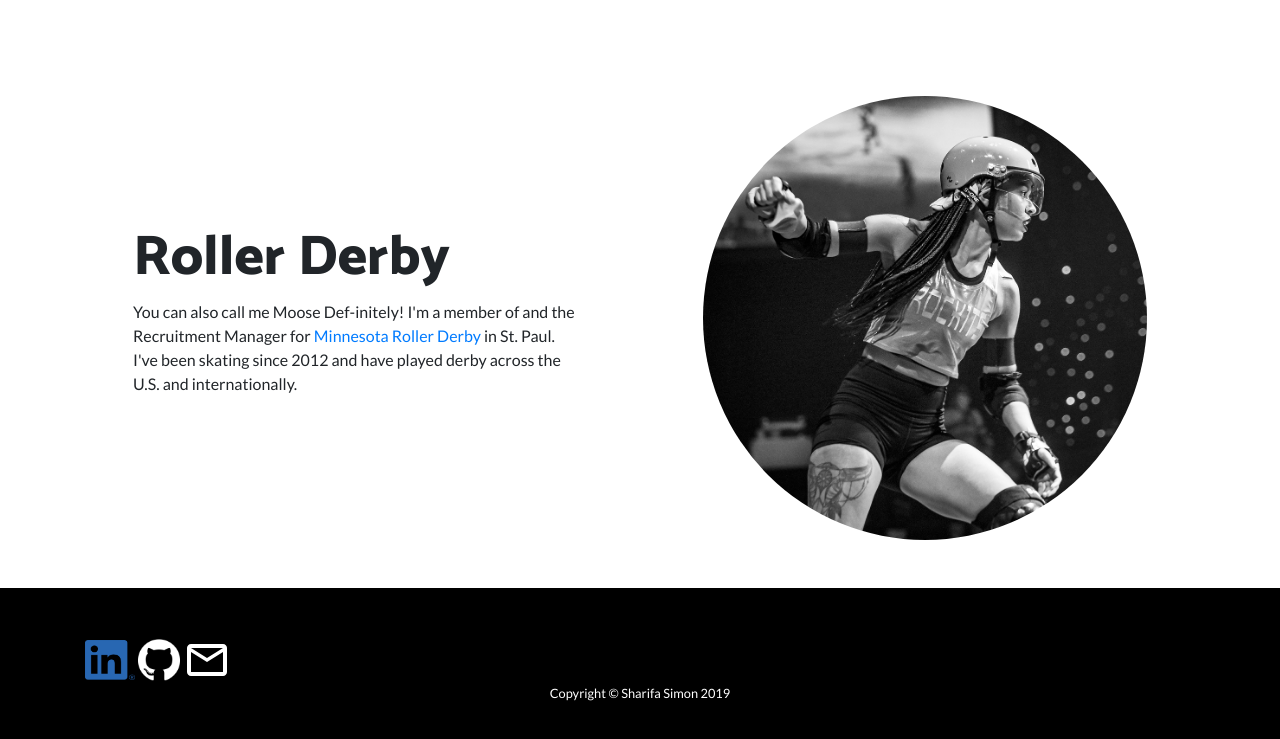
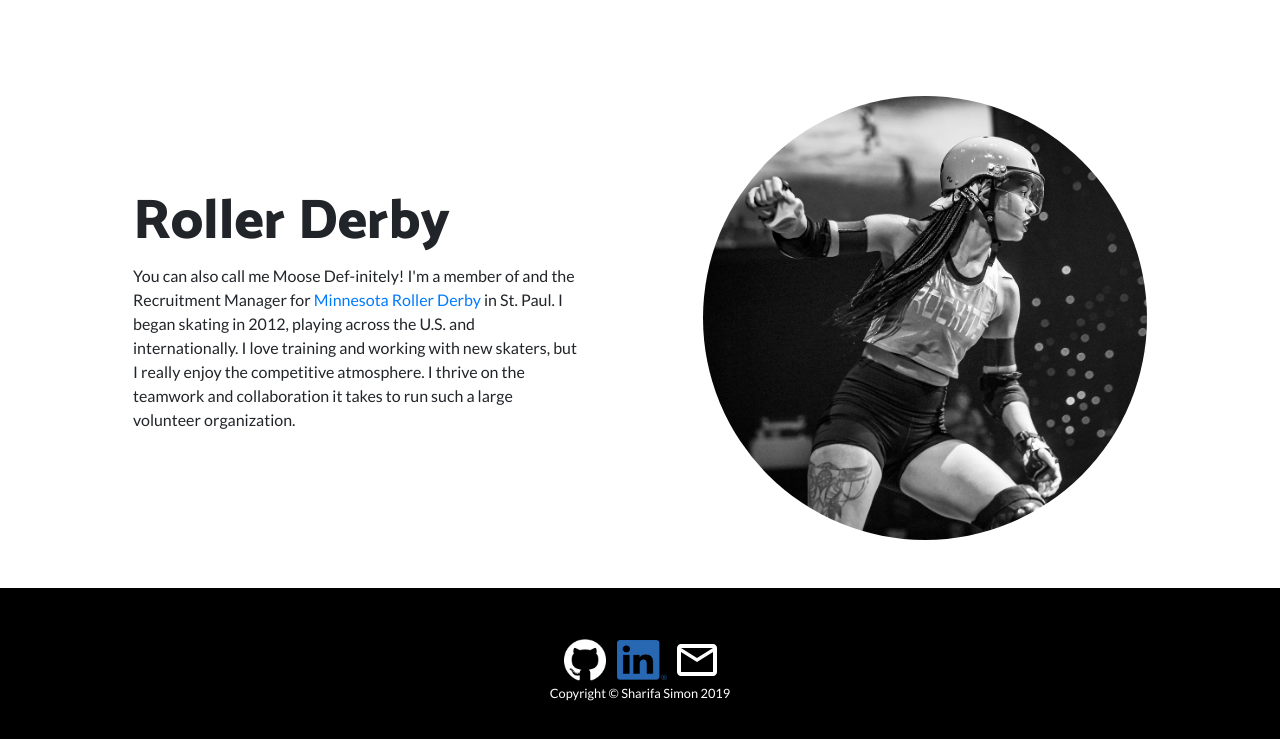
Before and after one commit to sharifa-simon/personal-website, a website: page index.html in a window 1280 px wide. Shown: the part 1906-2645 px from the top of the page. Drawn offline with Linux system fonts and the light colour scheme.

Commit message:
add margins to contact icons

```diff
--- a/index.html
+++ b/index.html
@@ -121,7 +121,8 @@
             <h2 class="display-4">Roller Derby</h2>
             <p>You can also call me Moose Def-initely! I'm a member of and the Recruitment Manager for <a href="http://www.mnrollerderby.com">Minnesota
               Roller Derby</a> in St. Paul.
-              I've been skating since 2012 and have played derby across the U.S. and internationally. </p>
+              I began skating in 2012, playing across the U.S. and internationally. I love training and working with new skaters, but I really enjoy the competitive
+              atmosphere. I thrive on the teamwork and collaboration it takes to run such a large volunteer organization.</p>
           </div>
         </div>
       </div>
@@ -131,11 +132,12 @@
   <!-- Footer -->
   <footer class="py-5 bg-black">
     <div class="container">
-        <a href="https://www.linkedin.com/in/sharifa-simon/">
-          <img src="img/linkedin.png" alt="GitHub" height="40" width="50"></a>
+        <div align="center">
           <a href="https://github.com/sharifa-simon">
-          <img src="img/GitHub.png" alt="GitHub" height="42" width="42"></a>
-          <a href="mailto:sharifa.a.simon@gmail.com?Subject=Hey%20Developer" target="_top"><img src="img/email.png" alt="Email"></a>
+          <img src="img/GitHub.png" alt="GitHub" height="42" width="42" hspace="5"></a>
+          <a href="https://www.linkedin.com/in/sharifa-simon/">
+            <img src="img/linkedin.png" alt="GitHub" height="40" width="50" hspace="3"></a>
+          <a href="mailto:sharifa.a.simon@gmail.com?Subject=Hey%20Developer" target="_top" ><img src="img/email.png" alt="Email"></a></div>
       <p class="m-0 text-center text-white small">
         Copyright &copy; Sharifa Simon 2019</p>
     </div>
```
